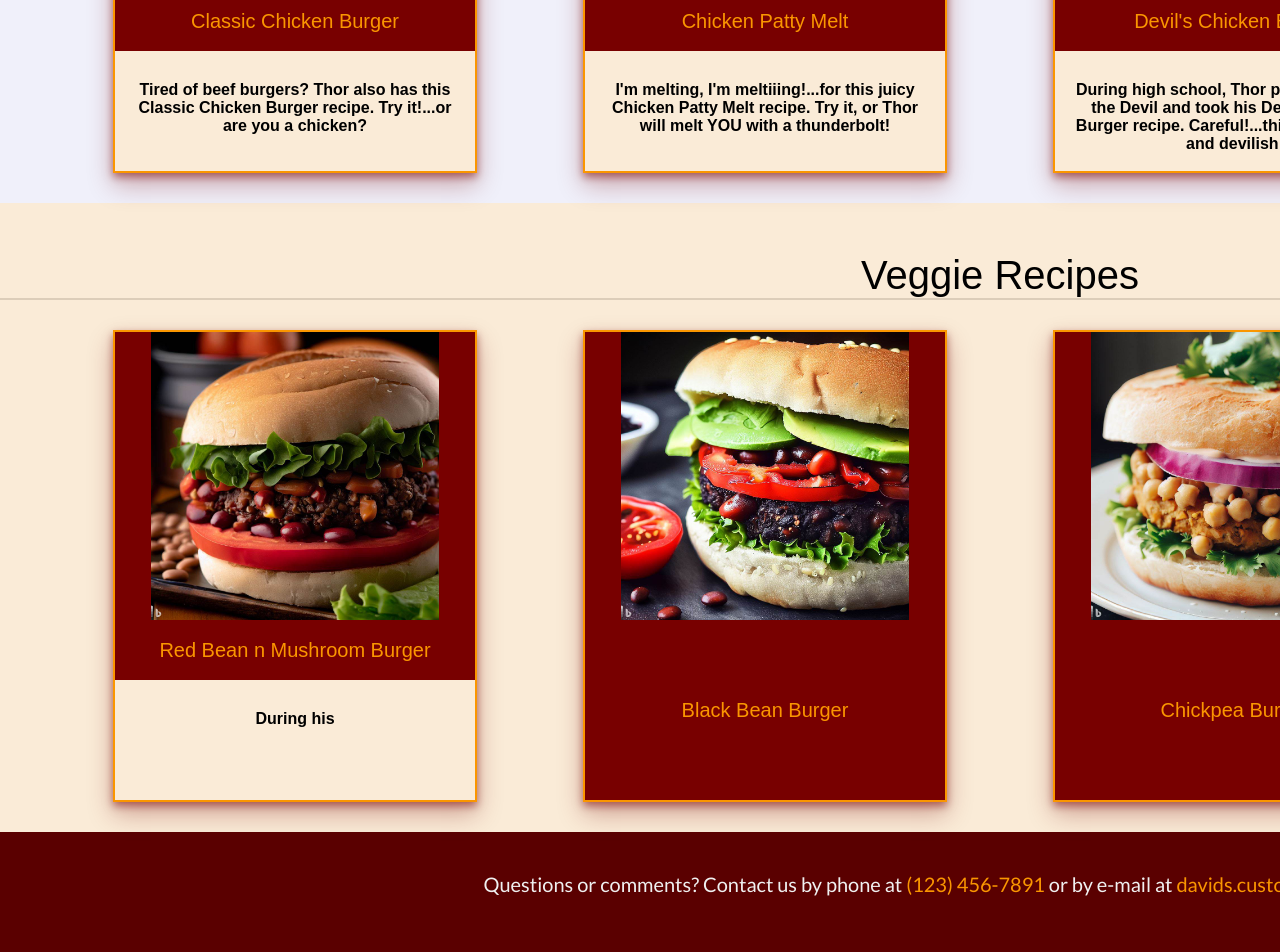
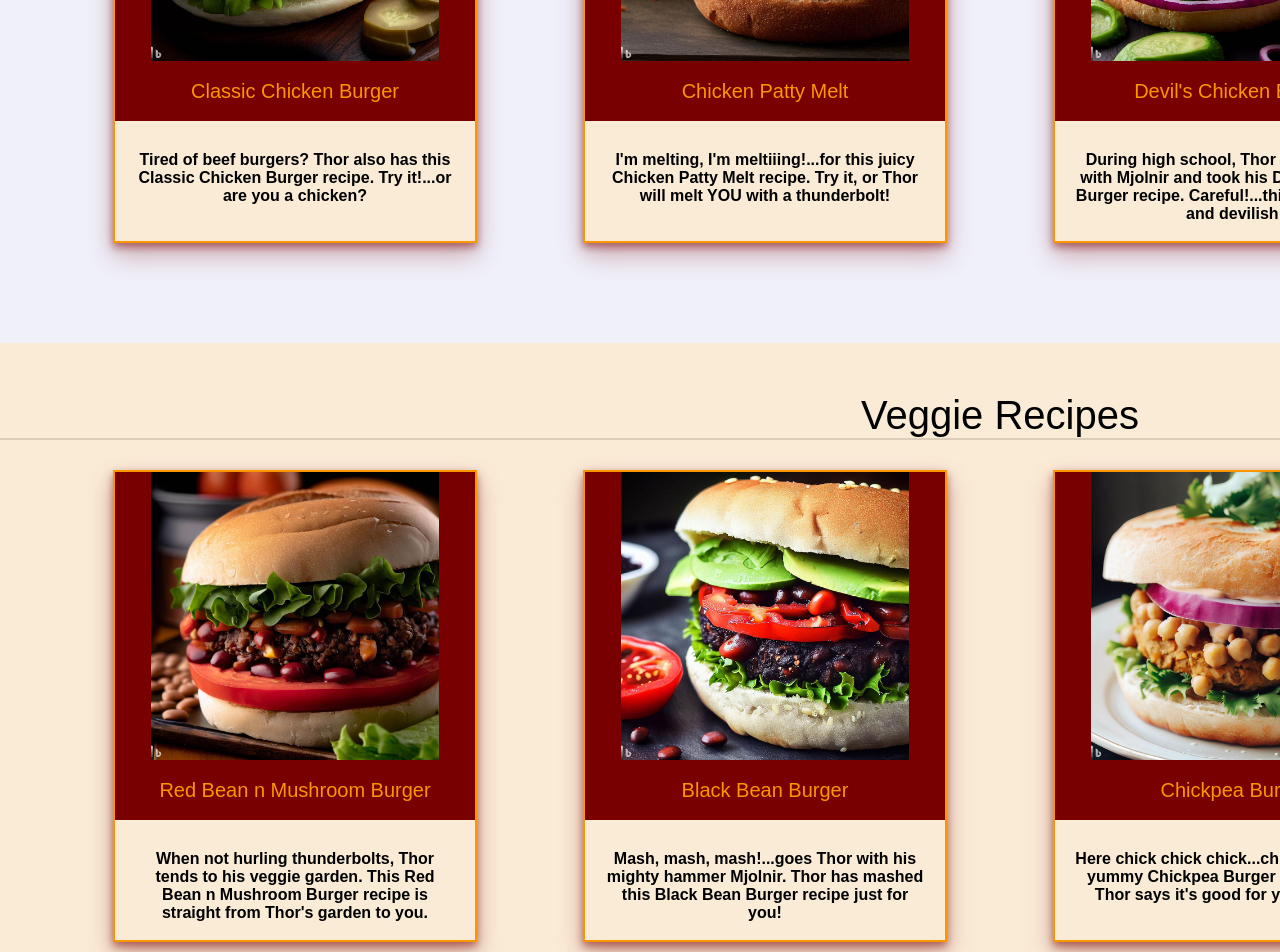
Before and after one commit to dvdvelez/odin-recipes, a plain HTML site: page index.html in a window 1280 px wide. Shown: the part 1460-2412 px from the top of the page. Drawn offline with Linux system fonts and the light colour scheme; a web font is replaced by a local one.

Commit message:
Finish recipe commentaries/readjust space between recipe sections

```diff
--- a/index.html
+++ b/index.html
@@ -67,7 +67,7 @@
             <div class="chicken">
                 <img src="images/chicken_from_hell_dalle.jpeg" alt="picture of hamburger">
                 <h3><a href="recipes/chicken_from_hell.html">Devil's Chicken Burger</a></h3>
-                <h4>During high school, Thor put a beating on the Devil and took his Devil's Chicken Burger recipe. Careful!...this one is SPICY and devilish!</h4>
+                <h4>During high school, Thor beat the Devil with Mjolnir and took his Devil's Chicken Burger recipe. Careful!...this one is SPICY and devilish!</h4>
             </div>
             <div class="chicken">
                 <img src="images/bacon_blue_burger_dalle.jpeg" alt="picture of hamburger">
@@ -80,19 +80,22 @@
             <div class="veggie">
                 <img src="images/red_burger_dalle.jpeg" alt="picture of hamburger">
                 <h3><a href="recipes/red_burger.html">Red Bean n Mushroom Burger</a></h3>
-                <h4>During his </h4>
+                <h4>When not hurling thunderbolts, Thor tends to his veggie garden. This Red Bean n Mushroom Burger recipe is straight from Thor's garden to you.</h4>
             </div>
             <div class="veggie">
                 <img src="images/black_burger_dalle.jpeg" alt="picture of hamburger">
                 <h3><a href="recipes/black_burger.html">Black Bean Burger</a></h3>
+                <h4>Mash, mash, mash!...goes Thor with his mighty hammer Mjolnir. Thor has mashed this Black Bean Burger recipe just for you!</h4>
             </div>
             <div class="veggie">
                 <img src="images/chickpea_burger_dalle.jpeg" alt="picture of hamburger">
                 <h3><a href="recipes/chickpea_burger.html">Chickpea Burger</a></h3>
+                <h4>Here chick chick chick...chickpea. Try this yummy Chickpea Burger recipe. Hey, if Thor says it's good for you then it is!</h4>
             </div>
             <div class="veggie">
                 <img src="images/quinoa_burger_dalle.jpeg" alt="picture of hamburger">
                 <h3><a href="recipes/quinoa_burger.html">Quinoa n Pinto Bean Burger</a></h3>
+                <h4>This Quinoa n Pinto Bean Burger recipe also comes from Thor's garden. So delicious it will make you into a veggie-lover!</h4>
             </div>
         </div>
     </main>
--- a/styles.css
+++ b/styles.css
@@ -153,7 +153,7 @@ main {
     display: flex;
     flex-direction: row;
     justify-content: space-around;
-    padding: 30px 60px;
+    padding: 30px 60px 100px 60px;
 }
 
 .beef_burgers, .veggie_burgers {
@@ -184,11 +184,6 @@ main {
     align-self: center;
     width: 80%;
 }
-
-/*.beef h3, .chicken a, .veggie a {
-    align-self: center;
-    margin-top: 5px;
-}*/
 
 
 /*********** FOOTER ******************************************************/
```
